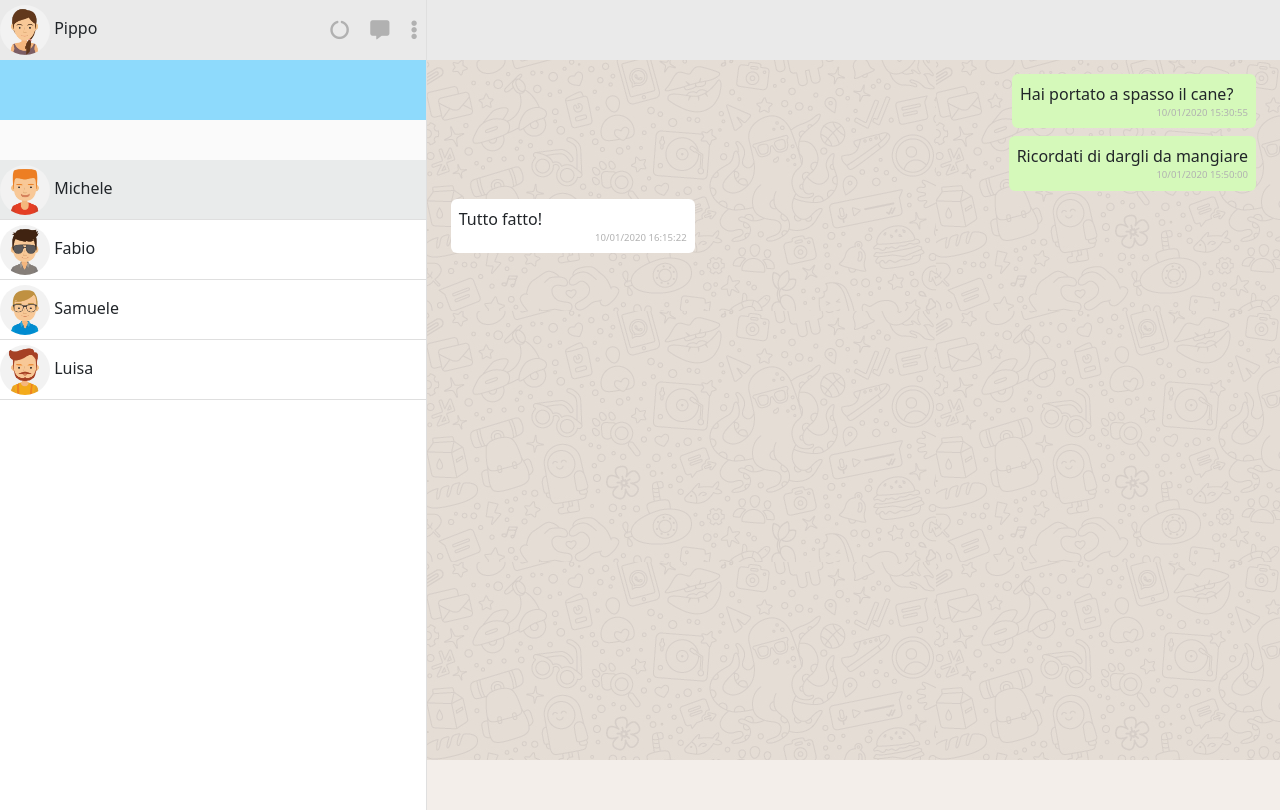
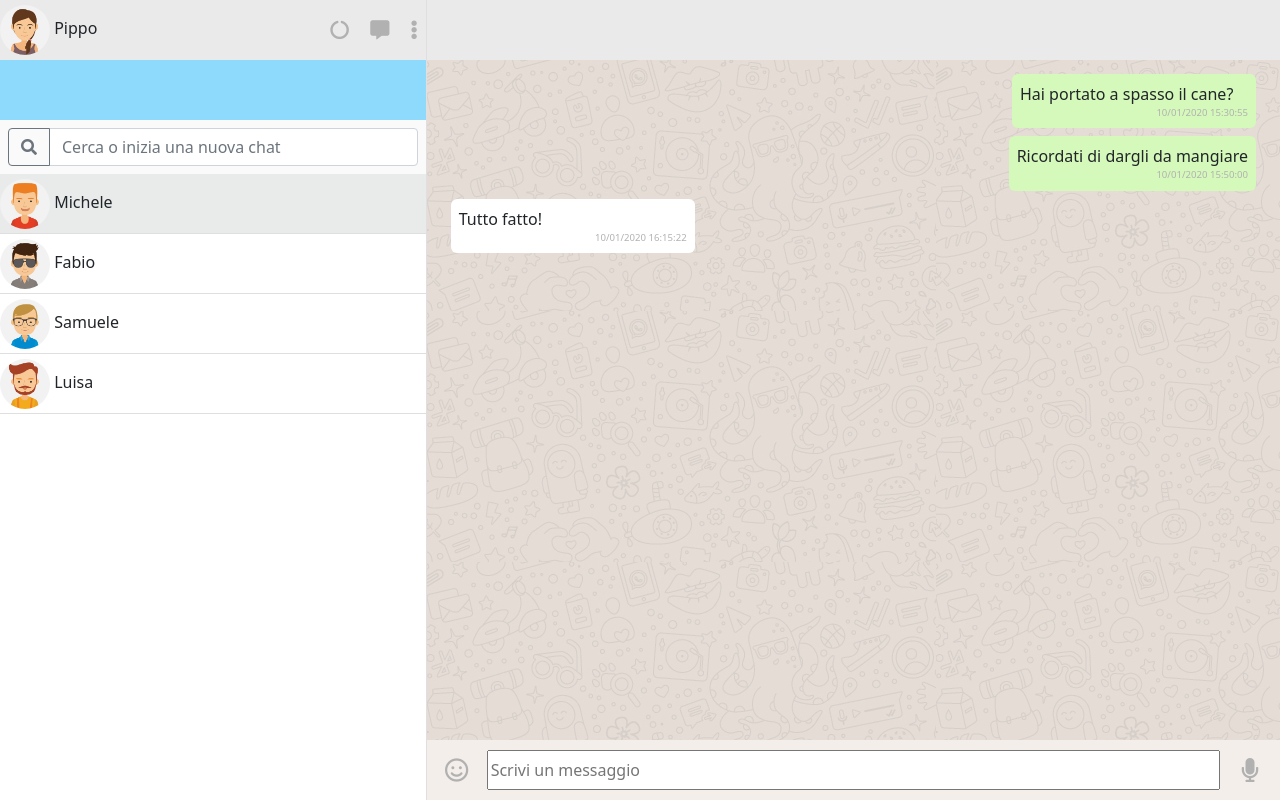
Before and after one commit to VAB1998/vue-boolzapp, a plain HTML site: page index.html in a window 1280 px wide. Drawn offline with nearby package versions, Linux system fonts and the light colour scheme.

Commit message:
Milestone 3: part 1

```diff
--- a/css/style.css
+++ b/css/style.css
@@ -1,4 +1,6 @@
-/* ------User Bar------ */
+body{
+    overflow-x: hidden;
+}
 .cs_bar{
     /* Style */
     background-color: #eaeaea;
@@ -41,14 +43,13 @@
     /* Style */
     background-color: #fafafa;
     /* Spacing and Dimensions */
-    height: 40px;
 }
 
 
 /* ------Chats List----- */
 #chats_list {
     /* Spacing and Dimensions */
-    height: calc(100vh - 150px);
+    height: calc(100vh - 174px);
     /* Other Settings */
     overflow-y: scroll;
     overflow-x: hidden;
@@ -74,7 +75,7 @@
     /* Style */
     background-image: url(../img/mine.jpg);
     /* Spacing and Dimensions */
-    height: calc(100vh - 100px);
+    height: calc(100vh - 120px);
     /* Other Settings */
     overflow-y: scroll;
     overflow-x: hidden;
@@ -85,7 +86,19 @@
 #message_box{
     background-color: #f3eeea;
     /* Spacing and Dimensions */
-    height: 50px;
+    height: 60px;
+}
+
+#message_box .message_reactions,
+#message_box .voice_message{
+    font-size: 1.5rem;
+    color: #b1b1b1;
+    width: 60px;
+    text-align: center;
+
+}
+#message_box .write_message{
+    height: 40px;
 }
 
 #current_chat_messanger .sent_message{
--- a/index.html
+++ b/index.html
@@ -52,8 +52,13 @@
 
                         <!-- ------Search Bar------ -->
                         <div id="search_bar">
-                            <div class="row">
-                                <div class="col-12"></div>
+                            <div class="row p-2">
+                                <div class="col-12">
+                                    <div class="input-group">
+                                        <button class="btn btn-outline-secondary" ><i class="fas fa-search"></i></button>
+                                        <input type="text" class="form-control" placeholder="Cerca o inizia una nuova chat" >
+                                    </div>
+                                </div>
                             </div>
                         </div>
 
@@ -110,9 +115,22 @@
 
                         <!-- ------Message Box------ -->
                         <div id="message_box">
+                            <div class="row h-100">
 
+                                <div class="col-12 d-flex align-items-center">
 
+                                    <div class="message_reactions">
+                                        <i class="far fa-smile"></i>
+                                    </div>
+                                    <div class="write_message flex-grow-1">
+                                        <input class="w-100 h-100" type="text" placeholder="Scrivi un messaggio">
+                                    </div>
+                                    <div class="voice_message">
+                                        <i class="fas fa-microphone"></i>
+                                    </div>
 
+                                </div>
+                            </div>
                         </div>
                     </section>
                 </div>
--- a/javascript/script.js
+++ b/javascript/script.js
@@ -103,7 +103,8 @@ let app = new Vue({
             },
         ],
 
-        selectedContact : 0
+        selectedContact : 0,
+        message : ''
     },
 
     methods: {
```
